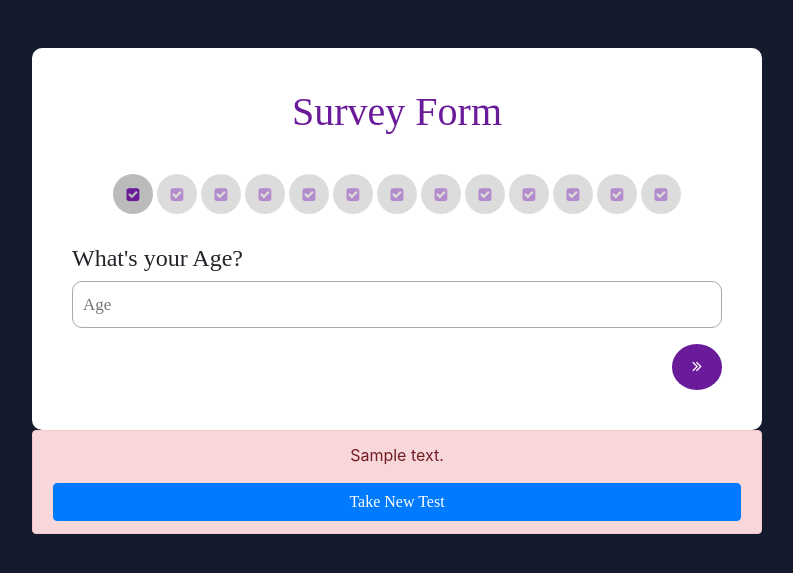
After one commit to Aman-Preet-Singh-Gulati/Healthyfi, a Flask app: template Healthyfi-proto/Healthyfi-main/Heart disease prediction/templates/temp.html in a window 1280 px wide. The commit adds this page. Shown: the top 573 px of the page, without its empty margins (243-1036 px from the left). Run offline with Flask 2, Linux system fonts and the light colour scheme; the template is opened without the code that fills it: most values are stand-ins (such as "Sample title", 1, 10 or a date in 2020); parts of the project's set-up code (start-up, migrations or seed data) failed here and were passed over; some libraries are stand-ins or nearby versions.

Commit message:
Changes made by eabesh

```diff
--- a/Healthyfi-proto/Healthyfi-main/Heart disease prediction/app.py
+++ b/Healthyfi-proto/Healthyfi-main/Heart disease prediction/app.py
@@ -11,15 +11,15 @@ def home():
 @app.route('/disease/',methods=['POST'])
 def disease():
     d_name=request.form['search-bar']
-    if(d_name=="heart attack"):
+    if(d_name=="HEART ATTACK"):
        return render_template("survey.html",disease=d_name)
-    elif(d_name=="liver disease"):
+    elif(d_name == "LIVER DISEASE"):
         return render_template("survey.html",disease=d_name)
-    elif(d_name=="breast cancer"):
+    elif(d_name=="BREAST CANCER"):
         return render_template("survey.html",disease=d_name)
-    elif(d_name=="diabetes"):
+    elif(d_name=="DIABETES"):
         return render_template("survey.html",disease=d_name)
-    elif(d_name=="kidney disease"):
+    elif(d_name=="KIDNEY DISEASE"):
         return render_template("survey.html",disease=d_name)
 
     else:
@@ -28,10 +28,11 @@ def disease():
 @app.route('/survey/',methods=['POST'])
 def survey():
     disease_name=request.form['disease-name']
-    if(disease_name == "heart attack"):
-        return render_template("index.html")
+    if(disease_name == "HEART ATTACK"):
+        return render_template("temp.html")
+
     else:
-        return render_template("new.html",msg="under maintanance!")
+        return render_template("new.html",msg="Under Maintanance!")
 
 @app.route('/predict',methods=['POST'])
 def predict():
@@ -44,10 +45,10 @@ def predict():
 
     output = round(prediction[0], 2)
     if output ==1:
-        return render_template('index.html', prediction_text='You have risk of heart attack'.format(output))
+        return render_template('temp.html', prediction_text='You Have Risk of Heart Attack'.format(output))
 
     elif output == 0:
-        return render_template('index.html', prediction_text='You dont really have risk of heart attack'.format(output))
+        return render_template('temp.html', prediction_text='You Dont Really Have Risk of Heart Attack'.format(output))
 
 
 
--- /dev/null
+++ b/Healthyfi-proto/Healthyfi-main/Heart disease prediction/static/css/temp.css
@@ -0,0 +1,105 @@
+body {
+    background: #141B2D
+}
+
+#regForm {
+    background-color: #ffffff;
+    margin: 0px auto;
+    font-family: Raleway;
+    padding: 40px;
+    border-radius: 10px
+}
+
+#register {
+    color: #6A1B9A
+}
+
+h1 {
+    text-align: center
+}
+
+input {
+    padding: 10px;
+    width: 100%;
+    font-size: 17px;
+    font-family: Raleway;
+    border: 1px solid #aaaaaa;
+    border-radius: 10px;
+    -webkit-appearance: none
+}
+.tab input:focus {
+    border: 1px solid #6a1b9a !important;
+    outline: none
+}
+
+input.invalid {
+    border: 1px solid #e03a0666
+}
+
+.tab {
+    display: none
+}
+
+button {
+    background-color: #6A1B9A;
+    color: #ffffff;
+    border: none;
+    border-radius: 50%;
+    padding: 10px 20px;
+    font-size: 17px;
+    font-family: Raleway;
+    cursor: pointer
+}
+button:hover {
+    opacity: 0.8
+}
+
+button:focus {
+    outline: none !important
+}
+
+#prevBtn {
+    background-color: #bbbbbb
+}
+
+.all-steps {
+    text-align: center;
+    margin-top: 30px;
+    margin-bottom: 30px;
+    width: 100%;
+    display: inline-flex;
+    justify-content: center
+}
+.step {
+    height: 40px;
+    width: 40px;
+    margin: 0 2px;
+    background-color: #bbbbbb;
+    border: none;
+    border-radius: 50%;
+    display: flex;
+    justify-content: center;
+    align-items: center;
+    font-size: 15px;
+    color: #6a1b9a;
+    opacity: 0.5
+}
+
+.step.active {
+    opacity: 1
+}
+
+.step.finish {
+    color: #fff;
+    background: #6a1b9a;
+    opacity: 1
+}
+.all-steps {
+    text-align: center;
+    margin-top: 30px;
+    margin-bottom: 30px
+}
+
+.thanks-message {
+    display: none
+}
--- a/Healthyfi-proto/Healthyfi-main/Heart disease prediction/static/js/index.js
+++ b/Healthyfi-proto/Healthyfi-main/Heart disease prediction/static/js/index.js
@@ -4,8 +4,8 @@ $(window).on("load", function() {
 $(document).ready(function() {
 
     $("#search-bar").on("keyup", function() {
-        var value = $(this).val().toLowerCase();
-        var disease = ["heart attack", "liver disease", "breast cancer", "kidney disease", "diabetes", "hiv", "lungs cancer", "dengu", "herpes"];
+        var value = $(this).val();
+        var disease = ["HEART ATTACK", "LIVER DISEASE", "BREAST CANCER", "KIDNEY DISEASE", "DIABETES", "HIV", "LUNGS CANCER", "DENGUE", "HERPES"];
         var temp = "";
         var len = value.length;
         if (len != 0) {
--- /dev/null
+++ b/Healthyfi-proto/Healthyfi-main/Heart disease prediction/static/js/temp.js
@@ -0,0 +1,70 @@
+var currentTab = 0;
+document.addEventListener("DOMContentLoaded", function(event) {
+
+
+showTab(currentTab);
+
+});
+
+function showTab(n) {
+var x = document.getElementsByClassName("tab");
+x[n].style.display = "block";
+if (n == 0) {
+document.getElementById("prevBtn").style.display = "none";
+} else {
+document.getElementById("prevBtn").style.display = "inline";
+}
+if (n == (x.length - 1)) {
+document.getElementById("nextBtn").innerHTML = '<i class="fa fa-angle-double-right"></i>';
+} else {
+document.getElementById("nextBtn").innerHTML = '<i class="fa fa-angle-double-right"></i>';
+}
+fixStepIndicator(n)
+}
+
+function nextPrev(n) {
+var x = document.getElementsByClassName("tab");
+if (n == 1 && !validateForm()) return false;
+x[currentTab].style.display = "none";
+currentTab = currentTab + n;
+if (currentTab >= x.length) {
+
+document.getElementById("nextprevious").style.display = "none";
+document.getElementById("all-steps").style.display = "none";
+document.getElementById("register").style.display = "none";
+document.getElementById("text-message").style.display = "block";
+
+
+
+
+}
+showTab(currentTab);
+}
+
+function validateForm() {
+var x, y, i, valid = true;
+x = document.getElementsByClassName("tab");
+y = x[currentTab].getElementsByTagName("input");
+for (i = 0; i < y.length; i++)
+ {
+     if (y[i].value=="" )
+     {
+         y[i].className +=" invalid" ;
+         valid=false;
+     }
+}
+if (valid)
+{
+    document.getElementsByClassName("step")[currentTab].className +=" finish" ;
+}
+return valid;
+}//end of validate form
+function fixStepIndicator(n)
+{
+   var i, x=document.getElementsByClassName("step");
+   for (i=0; i < x.length; i++)
+   {
+     x[i].className=x[i].className.replace(" active", "" );
+   }
+   x[n].className +=" active" ;
+}
--- a/Healthyfi-proto/Healthyfi-main/Heart disease prediction/templates/index.html
+++ b/Healthyfi-proto/Healthyfi-main/Heart disease prediction/templates/index.html
@@ -3,11 +3,13 @@
 <!--From https://codepen.io/frytyler/pen/EGdtg-->
 <head>
   <meta charset="UTF-8">
-  <title>ML API</title>
+  <title>Heart Disease</title>
   <link href='https://fonts.googleapis.com/css?family=Pacifico' rel='stylesheet' type='text/css'>
   <link href='https://fonts.googleapis.com/css?family=Arimo' rel='stylesheet' type='text/css'>
   <link href='https://fonts.googleapis.com/css?family=Hind:300' rel='stylesheet' type='text/css'>
   <link href='https://fonts.googleapis.com/css?family=Open+Sans+Condensed:300' rel='stylesheet' type='text/css'>
+
+
   <link rel="stylesheet" href="{{ url_for('static', filename='css/style.css') }}">
 
 </head>
--- a/Healthyfi-proto/Healthyfi-main/Heart disease prediction/templates/new.html
+++ b/Healthyfi-proto/Healthyfi-main/Heart disease prediction/templates/new.html
@@ -35,7 +35,7 @@
 
             <div id="inner-block" class="col-sm-6 offset-sm-3">
                 <form id="form" class="mb-3" method="POST" action="{{ url_for('disease') }}">
-                    <input name="search-bar" type="text" placeholder="Enter a disease name!" class="form-control form-control-lg" id="search-bar" autocomplete="off" required>
+                    <input name="search-bar" type="text" placeholder="Enter a disease name!" class="form-control form-control-lg" id="search-bar" autocomplete="off" oninput="this.value = this.value.toUpperCase()" required>
                     <label for="search-bar"></label>
                     <button id="btn" type="submit" class="btn btn-lg">Start</button>
 
--- /dev/null
+++ b/Healthyfi-proto/Healthyfi-main/Heart disease prediction/templates/temp.html
@@ -0,0 +1,92 @@
+<!DOCTYPE html>
+<html>
+    <head>
+        <meta charset="UTF-8">
+        <title>Heart Disease</title>
+        <link href='https://stackpath.bootstrapcdn.com/bootstrap/4.4.1/css/bootstrap.min.css' rel="stylesheet" crossorigin="anonymous">
+        <link href='https://cdnjs.cloudflare.com/ajax/libs/font-awesome/4.7.0/css/font-awesome.min.css' rel="stylesheet">
+
+        <link rel="stylesheet" href="{{ url_for('static', filename='css/temp.css') }}">
+    </head>
+
+<body>
+ <div class="container mt-5">
+    <div class="row d-flex justify-content-center align-items-center">
+        <div class="col-md-8">
+            <form id="regForm" action="{{ url_for('predict')}}"method="post">
+                <h1 id="register">Survey Form</h1>
+                <div class="all-steps" id="all-steps"> <span class="step"><i class="fa fa-check-square"></i></span> <span class="step"><i class="fa fa-check-square"></i></span> <span class="step"><i class="fa fa-check-square"></i></span> <span class="step"><i class="fa fa-check-square"></i></span> <span class="step"><i class="fa fa-check-square"></i></span> <span class="step"><i class="fa fa-check-square"></i></span> <span class="step"><i class="fa fa-check-square"></i></span> <span class="step"><i class="fa fa-check-square"></i></span> <span class="step"><i class="fa fa-check-square"></i></span> <span class="step"><i class="fa fa-check-square"></i></span> <span class="step"><i class="fa fa-check-square"></i></span> <span class="step"><i class="fa fa-check-square"></i></span> <span class="step"><i class="fa fa-check-square"></i></span> </div>
+                <div class="tab">
+                    <h4>What's your Age?</h4>
+                    <p> <input placeholder="Age" oninput="this.className = ''" name="Age"></p>
+                </div>
+                <div class="tab">
+                    <h4>What's your Sex?</h4>
+                    <p><input placeholder="Sex" oninput="this.className = ''" name="Sex"></p>
+                </div>
+                <div class="tab">
+                    <h4>Chest Pain?</h4>
+                    <p><input placeholder="Chest Pain" oninput="this.className = ''" name="Chest_pain"></p>
+                </div>
+                <div class="tab">
+                    <h4>What's your Resting Blood Pressure?</h4>
+                    <p><input placeholder="Resting Blood Pressure" oninput="this.className = ''" name="Resting_blood_pressure"></p>
+                </div>
+                <div class="tab">
+                    <h4>What's your Cholesterol Level?</h4>
+                    <p><input placeholder="Cholesterol" oninput="this.className = ''" name="Cholesterol"></p>
+                </div>
+                <div class="tab">
+                    <h4>What's your Fasting Blood Sugar?</h4>
+                    <p><input placeholder="Fasting Blood Sugar" oninput="this.className = ''" name="Fasting_blood_sugar"></p>
+                </div>
+                <div class="tab">
+                    <h4>What's your ECG results?</h4>
+                    <p><input placeholder="ECG Results" oninput="this.className = ''" name="ECG_results"></p>
+                </div>
+                <div class="tab">
+                    <h4>What's your Maximum Heart Rate?</h4>
+                    <p><input placeholder="Maximum Heart Rate" oninput="this.className = ''" name="Maximum_heart_rate"></p>
+                </div>
+                <div class="tab">
+                    <h4>What's your Exercise Induced Angina?</h4>
+                    <p><input placeholder="Exercise Induced Angina" oninput="this.className = ''" name="Exercise_induced_angina"></p>
+                </div>
+                <div class="tab">
+                    <h4>What's your ST Depression?</h4>
+                    <p><input placeholder="ST Depression" oninput="this.className = ''" name="ST_depression"></p>
+                </div>
+                <div class="tab">
+                    <h4>What's your ST Slope?</h4>
+                    <p><input placeholder="ST Slope" oninput="this.className = ''" name="ST_slope"></p>
+                </div>
+                <div class="tab">
+                    <h4>What's your Major Vessels?</h4>
+                    <p><input placeholder="Major Vessels" oninput="this.className = ''" name="Major_vessels"></p>
+                </div>
+                <div class="tab">
+                    <h4>What's your Thalassemia Types?</h4>
+                    <p><input placeholder="Thalassemia Types" oninput="this.className = ''" name="Thalassemia_types"></p>
+                </div>
+                <div class="thanks-message text-center" id="text-message"> <img src="../static/css/images/tick.png" width="100" class="mb-4">
+                    <h3>Thank you for your feedback!</h3> <span>Thanks for your valuable information. It helps us to improve our services!</span>
+                    <br>
+                    <button type="submit" class="btn btn-primary btn-block btn-large">Check Your Results</button>
+                </div>
+                <div style="overflow:auto;" id="nextprevious">
+                    <div style="float:right;"> <button type="button" id="prevBtn" onclick="nextPrev(-1)"><i class="fa fa-angle-double-left"></i></button> <button type="button" id="nextBtn" onclick="nextPrev(1)"><i class="fa fa-angle-double-right"></i></button> </div>
+                </div>
+
+            </form>
+            <div class="alert alert-danger" role="alert">
+                <p style="text-align:center">{{ prediction_text }}</p>
+                <button type="submit" class="btn btn-primary btn-block btn-large">Take New Test</button>
+            </div>
+        </div>
+    </div>
+</div>
+<script src="https://stackpath.bootstrapcdn.com/bootstrap/4.4.1/js/bootstrap.bundle.min.js"></script>
+<script src="https://cdnjs.cloudflare.com/ajax/libs/jquery/3.2.1/jquery.min.js"></script>
+<script src="{{ url_for('static', filename='js/temp.js') }}"></script>
+</body>
+</html>
```
Also changed, not shown: Healthyfi-proto/Healthyfi-main/Heart disease prediction/static/js/survey.js (+21 -11 lines), Healthyfi-proto/Healthyfi-main/Heart disease prediction/static/css/images/tick.png (added). Lines whose indentation alone changed are shown as unchanged.
